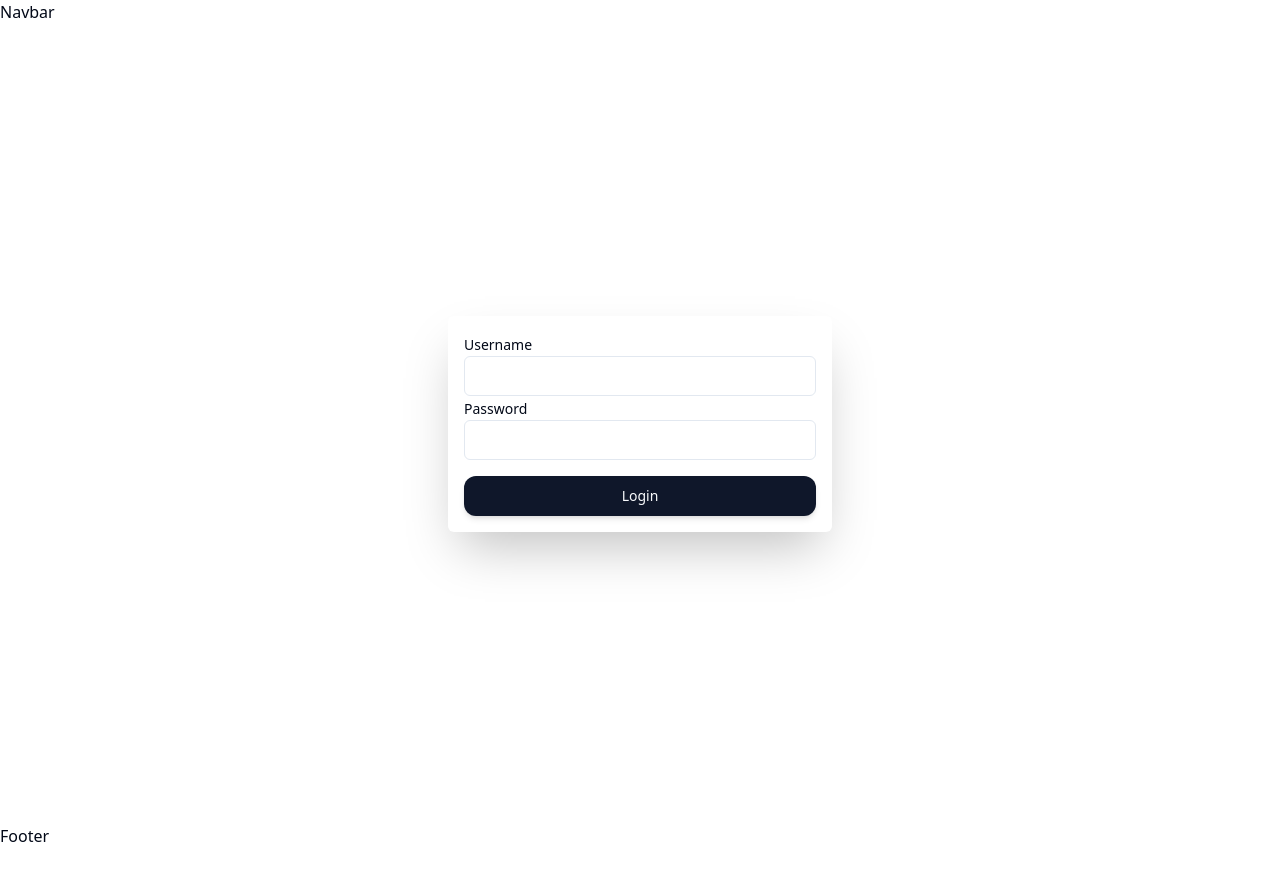
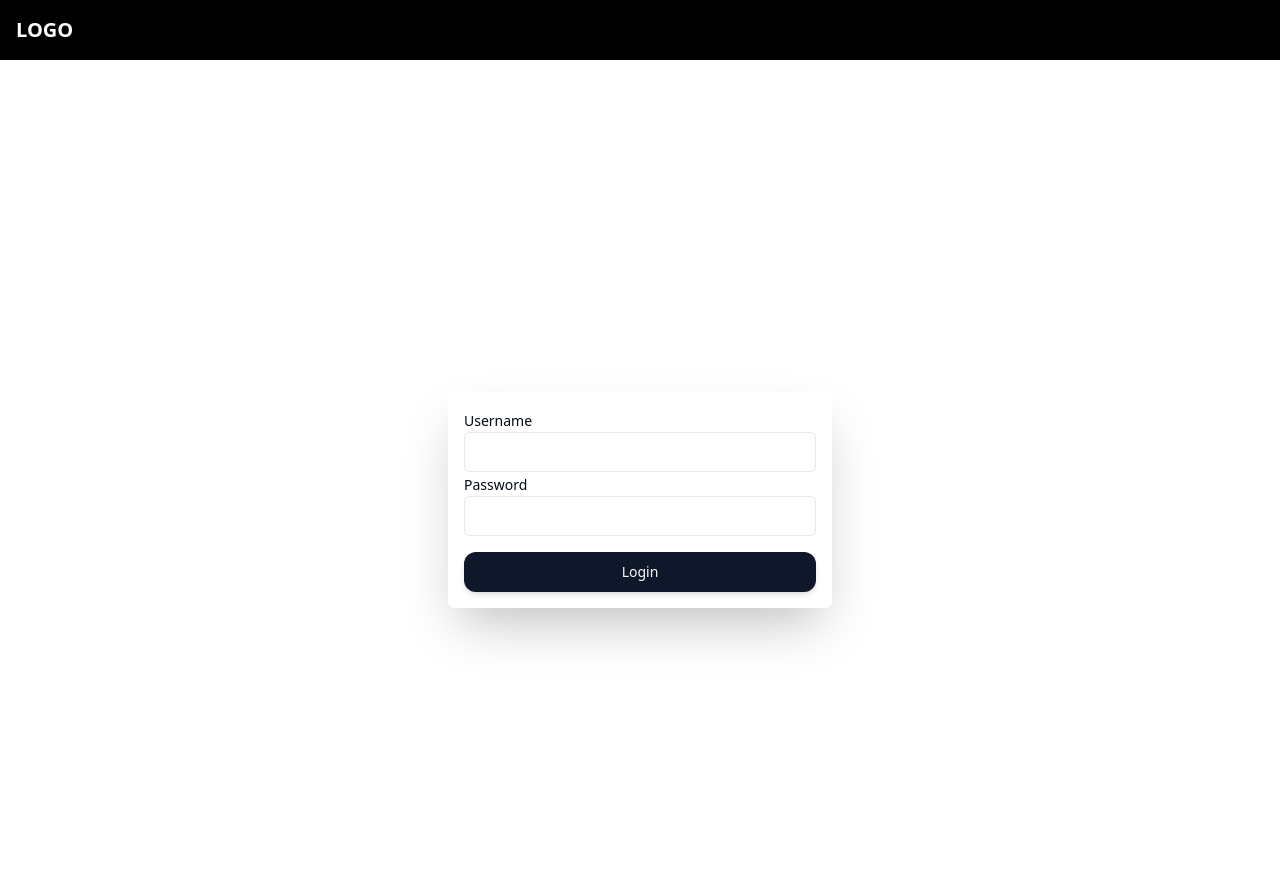
Before and after one commit to dandichristiawan/e-commerce, a React (Vite) app: page /login in a window 1280 px wide. Shown: the top 880 px of the page. Before the commit the page ends 848 px from the top, so only its background shows below. Built offline with nearby package versions, Linux system fonts and the light colour scheme; what react-topbar-progress-indicator would draw is missing.

Commit message:
home page progress susah banget

```diff
--- a/src/components/navbar/index.tsx
+++ b/src/components/navbar/index.tsx
@@ -1,5 +1,16 @@
+import { useAuthProvider } from '@/auth';
 import React from 'react';
 
 export const Navbar = () => {
-  return <div>Navbar</div>;
+  const { currentUser } = useAuthProvider()
+  return (
+  <div className='flex justify-between bg-black text-white xl:p-4 p-3 xl:text-xl lg:text-lg text-md'>
+    <div className='font-bold'>
+      LOGO
+    </div>
+    <div className='font-thin'>
+      {currentUser?.firstName} {currentUser?.lastName}
+    </div>
+  </div>
+  )
 };
--- a/src/layouts/main-layouts.tsx
+++ b/src/layouts/main-layouts.tsx
@@ -10,8 +10,10 @@ export const MainLayout = ({ children }: Props) => {
   return (
     <>
       <Navbar />
-      {children}
-      <Footer />
+      <div className='p-10 xl:max-w-7xl lg:max-w-5xl max-w-xl  mx-auto'>
+        {children}
+      </div>
+      {/* <Footer /> */}
     </>
   );
 };
--- a/src/pages/home/home-page.tsx
+++ b/src/pages/home/home-page.tsx
@@ -1,10 +1,10 @@
-import { useAuthProvider } from '@/auth'
+import { MainLayout } from '@/layouts/main-layouts'
 
 export const HomePage = () => {
-    const { currentUser } = useAuthProvider()
+
     return (
-        <>
-            Hello, {currentUser?.firstName} {currentUser?.lastName}
-        </>
+        <MainLayout>
+            Hello,
+        </MainLayout>
     )
 }
```
Also changed, not shown: src/features/home/index.tsx (added).
